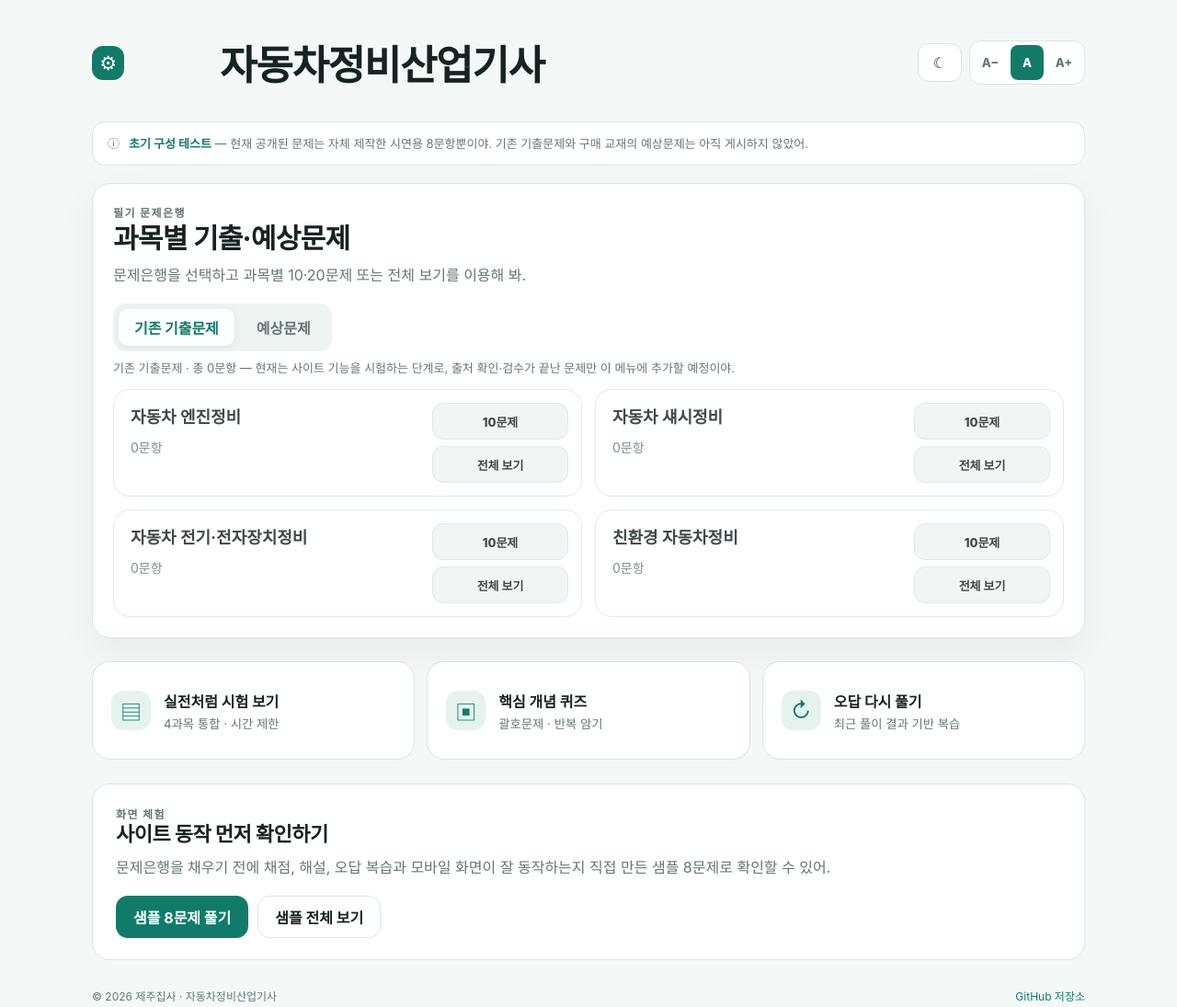
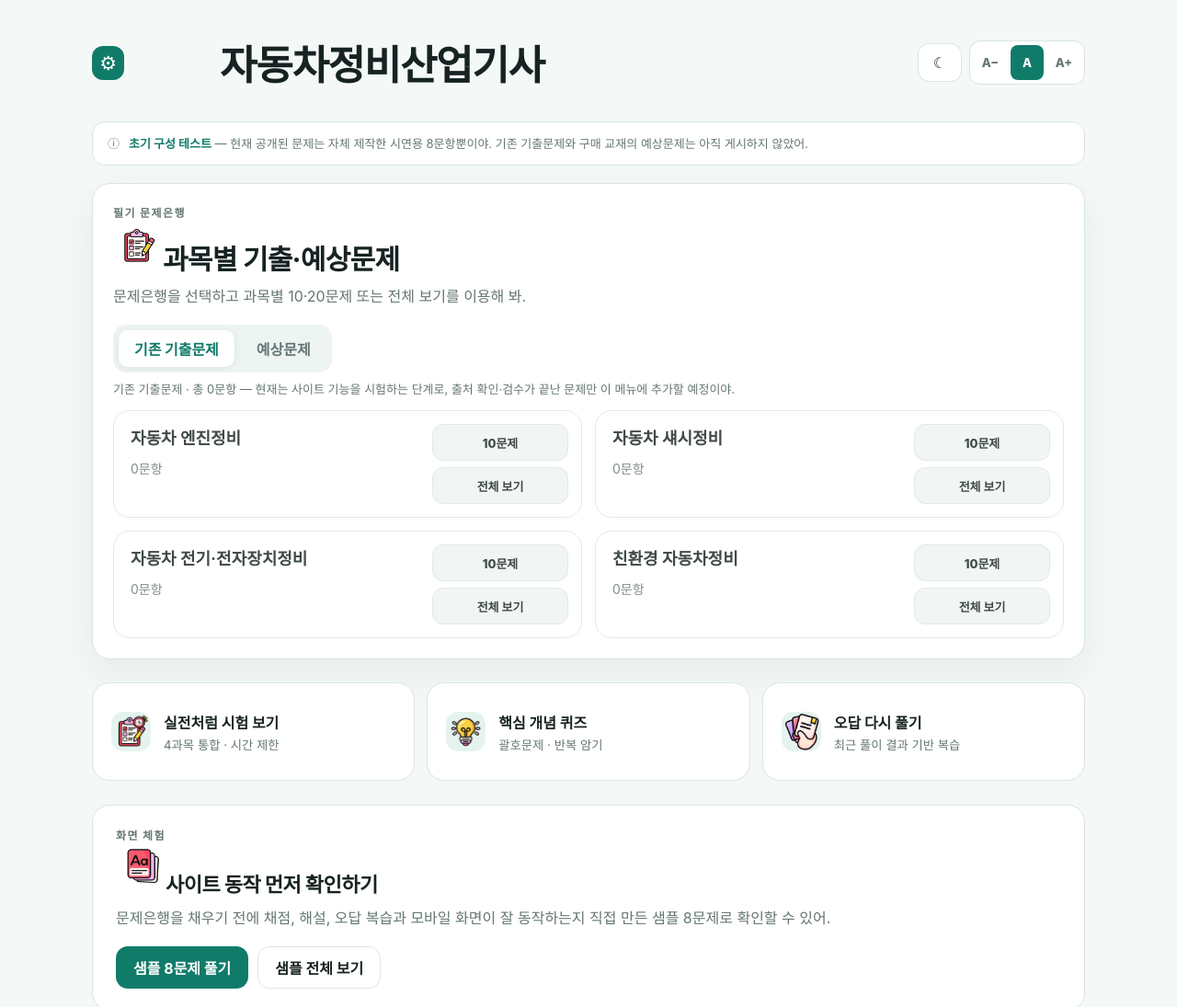
Before and after one commit to jejuzipsa/automotive-quiz, a plain HTML site: page index.html in a window 1280 px wide. Shown: the top 1095 px of the page at 92% size. Drawn offline with Linux system fonts and the light colour scheme.

Commit message:
ui: reuse real-estate quiz section and feature icons, retain automotive main icon

```diff
--- a/index.html
+++ b/index.html
@@ -6,7 +6,7 @@
   <meta name="theme-color" content="#f4f8f7">
   <meta name="description" content="자동차정비산업기사 필기 연습. 과목별 객관식 문제풀이, 오답 복습, 실전 시험과 핵심 개념 퀴즈.">
   <title>자동차정비산업기사 기출·예상문제</title>
-  <link rel="stylesheet" href="styles.css?v=1.0.0">
+  <link rel="stylesheet" href="styles.css?v=1.0.1">
 </head>
 <body>
   <main class="app-shell" id="app">
@@ -32,7 +32,7 @@
         <div class="section-header">
           <div>
             <p class="eyebrow">필기 문제은행</p>
-            <h2 id="homeSubjectTitle">과목별 기출·예상문제</h2>
+            <h2 id="homeSubjectTitle"><img class="section-heading-icon" src="assets/gichul-icon.png" alt="" aria-hidden="true" width="42" height="42">과목별 기출·예상문제</h2>
             <p>문제은행을 선택하고 과목별 10·20문제 또는 전체 보기를 이용해 봐.</p>
           </div>
         </div>
@@ -46,18 +46,18 @@
 
       <div class="feature-grid" aria-label="학습 메뉴">
         <button id="examEntryBtn" class="feature-card" type="button">
-          <span class="feature-icon" aria-hidden="true">▤</span><span><strong>실전처럼 시험 보기</strong><small>4과목 통합 · 시간 제한</small></span>
+          <img class="feature-icon" src="assets/exam-icon.png" alt="" aria-hidden="true" width="48" height="48"><span><strong>실전처럼 시험 보기</strong><small>4과목 통합 · 시간 제한</small></span>
         </button>
         <button id="conceptEntryBtn" class="feature-card" type="button">
-          <span class="feature-icon" aria-hidden="true">▣</span><span><strong>핵심 개념 퀴즈</strong><small>괄호문제 · 반복 암기</small></span>
+          <img class="feature-icon" src="assets/concept-quiz-icon.png" alt="" aria-hidden="true" width="48" height="48"><span><strong>핵심 개념 퀴즈</strong><small>괄호문제 · 반복 암기</small></span>
         </button>
         <button id="wrongEntryBtn" class="feature-card" type="button">
-          <span class="feature-icon" aria-hidden="true">↻</span><span><strong>오답 다시 풀기</strong><small>최근 풀이 결과 기반 복습</small></span>
+          <img class="feature-icon" src="assets/hand-note-icon.png" alt="" aria-hidden="true" width="48" height="48"><span><strong>오답 다시 풀기</strong><small>최근 풀이 결과 기반 복습</small></span>
         </button>
       </div>
       <section class="section-panel" aria-labelledby="demoTitle">
         <p class="eyebrow">화면 체험</p>
-        <h2 id="demoTitle">사이트 동작 먼저 확인하기</h2>
+        <h2 id="demoTitle"><img class="section-heading-icon" src="assets/core-card-icon.png" alt="" aria-hidden="true" width="42" height="42">사이트 동작 먼저 확인하기</h2>
         <p>문제은행을 채우기 전에 채점, 해설, 오답 복습과 모바일 화면이 잘 동작하는지 직접 만든 샘플 8문제로 확인할 수 있어.</p>
         <div class="home-actions"><button id="demoEntryBtn" class="primary-btn" type="button">샘플 8문제 풀기</button><button id="demoBrowseBtn" class="secondary-btn" type="button">샘플 전체 보기</button></div>
       </section>
@@ -108,7 +108,7 @@
 
     <section id="examView" class="view hidden">
       <div class="section-panel" style="margin-top:0">
-        <p class="eyebrow">실전 모의고사</p><h2>시험 방식 선택</h2>
+        <p class="eyebrow">실전 모의고사</p><h2><img class="section-heading-icon" src="assets/exam-icon.png" alt="" aria-hidden="true" width="42" height="42">시험 방식 선택</h2>
         <p>정식 문제은행이 준비되면 4과목 합계 80문항의 실전 시험 기능을 제공할 예정이야. 현재는 직접 작성한 시연용 8문항으로 동작만 확인할 수 있어.</p>
         <div class="exam-banner" style="margin-top:20px"><div><strong>샘플 실전 시험</strong><br><span>8문항 · 제한 시간 10분 · 마지막에 정답 공개</span></div><button id="sampleExamBtn" class="primary-btn" type="button">시험 시작</button></div>
         <div class="exam-banner" style="margin-top:10px"><div><strong>정식 실전 시험</strong><br><span>80문항 · 기출/예상문제 데이터 검수 후 제공</span></div><button class="secondary-btn" type="button" disabled>준비 중</button></div>
@@ -117,7 +117,7 @@
 
     <section id="conceptView" class="view hidden">
       <div class="section-panel" style="margin-top:0">
-        <p class="eyebrow">반복 암기</p><h2>핵심 개념 퀴즈</h2>
+        <p class="eyebrow">반복 암기</p><h2><img class="section-heading-icon" src="assets/concept-quiz-icon.png" alt="" aria-hidden="true" width="42" height="42">핵심 개념 퀴즈</h2>
         <p>정비 원리를 바탕으로 만드는 독립 괄호문제야. 현재는 자체 제작한 시연용 개념 문제만 제공해.</p>
         <div class="concept-grid" id="conceptGrid"></div>
       </div>
@@ -125,7 +125,7 @@
 
     <section id="wrongView" class="view hidden">
       <div class="section-panel" style="margin-top:0">
-        <p class="eyebrow">오답 노트</p><h2>틀린 문제 다시 풀기</h2>
+        <p class="eyebrow">오답 노트</p><h2><img class="section-heading-icon" src="assets/hand-note-icon.png" alt="" aria-hidden="true" width="42" height="42">틀린 문제 다시 풀기</h2>
         <p>이 기기에서 마지막으로 푼 문제를 기준으로 오답을 복습해.</p>
         <div class="list-questions" id="wrongList"></div>
       </div>
```
